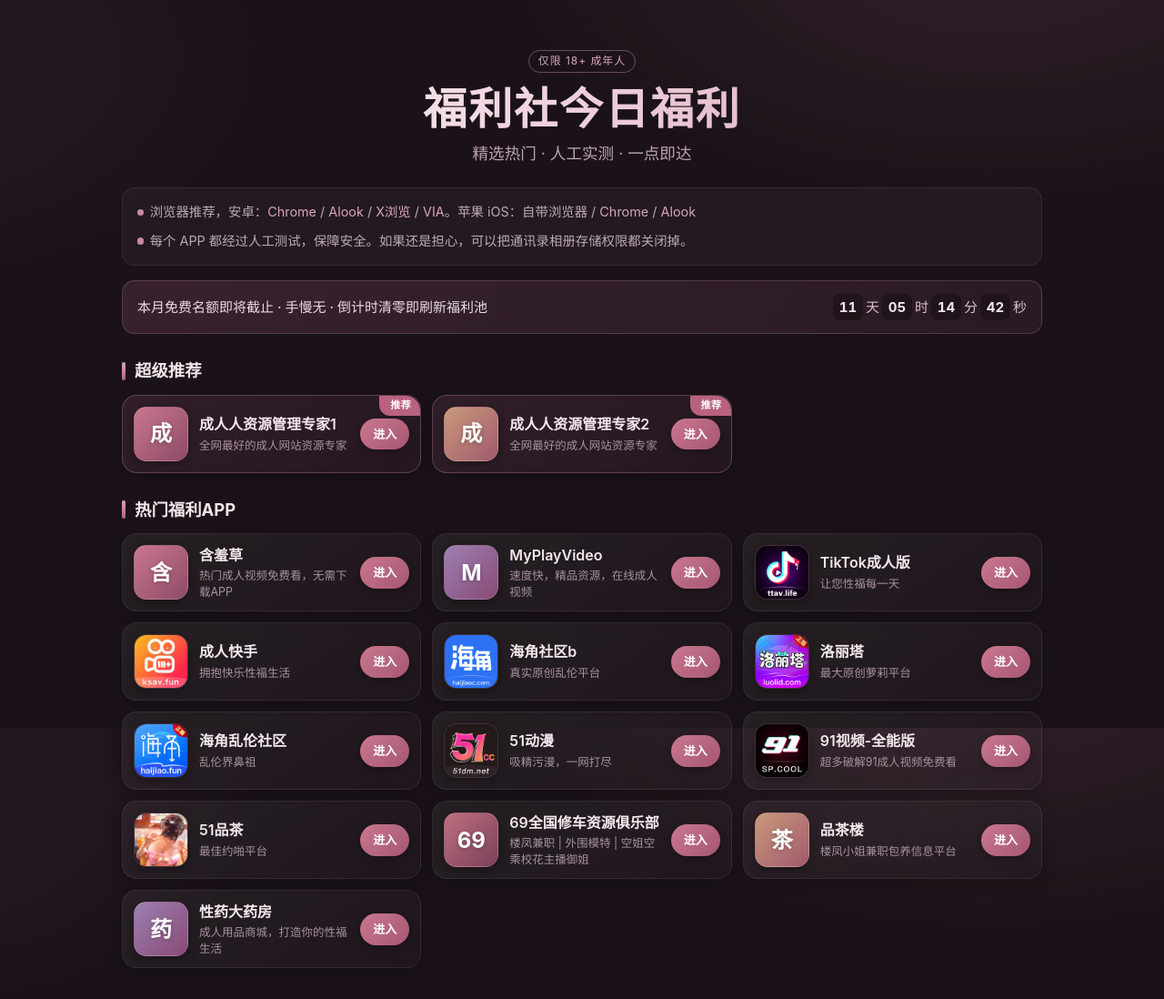
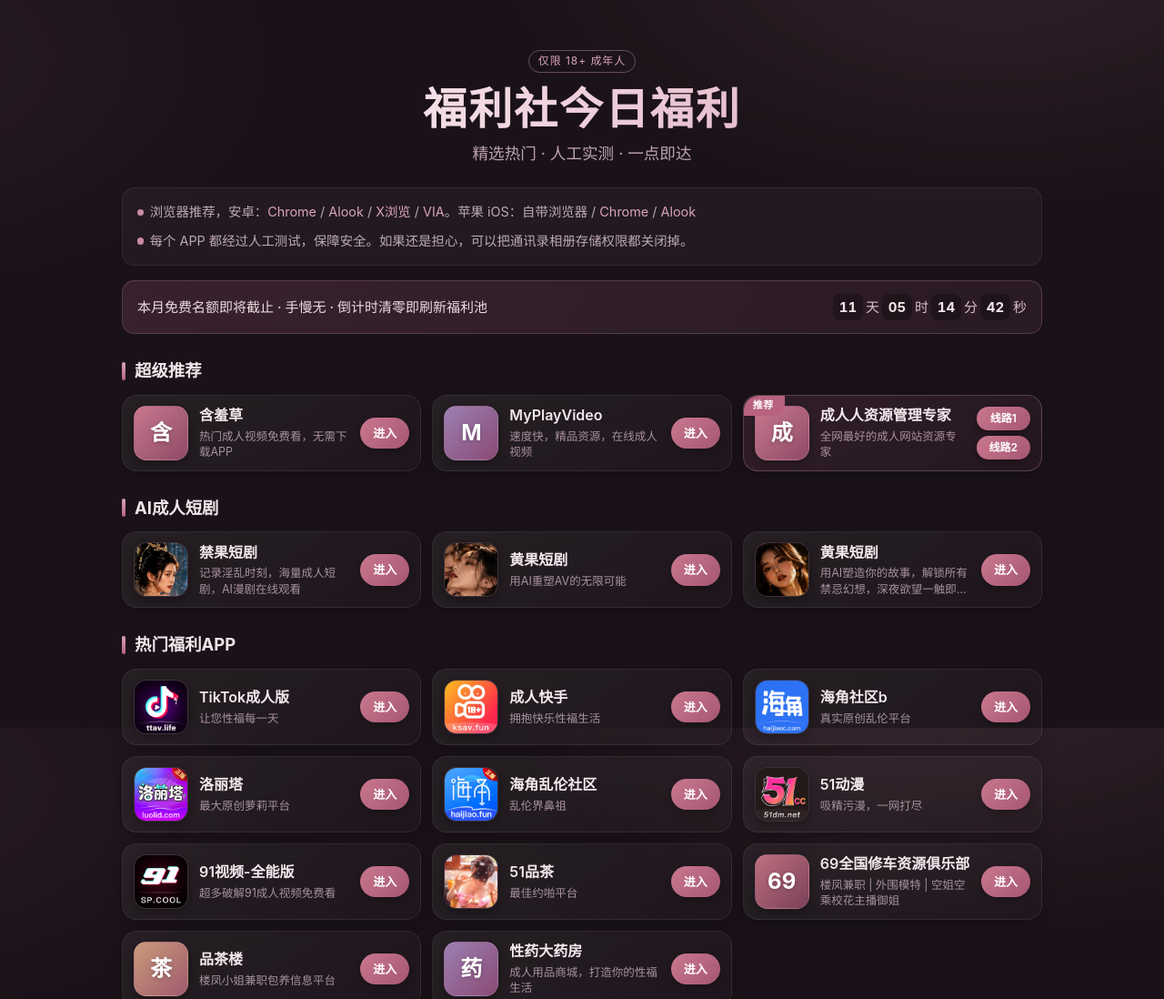
Before and after one commit to idashusite/fulishe, a plain HTML site: page index.html in a window 1280 px wide. Shown: the top 1098 px of the page at 91% size. Drawn offline with Linux system fonts and the light colour scheme.

Commit message:
Update index.html

```diff
--- a/index.html
+++ b/index.html
@@ -125,7 +125,7 @@ h1{
 .card{
   position:relative;
   display:flex;align-items:center;gap:12px;
-  min-height:84px;
+  height:84px;box-sizing:border-box;
   padding:12px;
   overflow:hidden;
   border:1px solid rgba(255,255,255,.07);
@@ -192,6 +192,10 @@ h1{
   border-color:rgba(217,163,185,.28);
   background:linear-gradient(145deg,rgba(190,110,140,.14),rgba(100,55,85,.14));
 }
+.card--dual:hover{transform:none}
+.card--dual .tag{right:auto;left:0;border-radius:16px 0 12px 0;padding:2px 12px 3px 10px}
+.go-group{flex:0 0 auto;display:flex;flex-direction:column;gap:6px;position:relative;z-index:1;text-align:center}
+.go-group .go{text-decoration:none;padding:4px 14px;font-size:12px;line-height:18px}
 .card--hot .card-title{color:#f6e6ed}
 .tag{
   position:absolute;top:0;right:0;
@@ -246,34 +250,6 @@ h1{
     <h2 id="rec-title">超级推荐</h2>
     <ul class="grid">
       <li>
-        <a class="card card--hot" href="https://www.idashu.sbs" target="_blank" rel="noopener noreferrer">
-          <span class="tag">推荐</span>
-          <span class="ico ico--txt" aria-hidden="true">成</span>
-          <span class="card-body">
-            <span class="card-title">成人人资源管理专家1</span>
-            <span class="card-desc">全网最好的成人网站资源专家</span>
-          </span>
-          <span class="go">进入</span>
-        </a>
-      </li>
-      <li>
-        <a class="card card--hot" href="https://www.idashu.site" target="_blank" rel="noopener noreferrer">
-          <span class="tag">推荐</span>
-          <span class="ico ico--txt ico--b" aria-hidden="true">成</span>
-          <span class="card-body">
-            <span class="card-title">成人人资源管理专家2</span>
-            <span class="card-desc">全网最好的成人网站资源专家</span>
-          </span>
-          <span class="go">进入</span>
-        </a>
-      </li>
-    </ul>
-  </section>
-
-  <section class="fuli" aria-labelledby="hot-title">
-    <h2 id="hot-title">热门福利APP</h2>
-    <ul class="grid">
-      <li>
         <a class="card" href="https://www.7fkdo.com?id=395348406" target="_blank" rel="noopener noreferrer">
           <span class="ico ico--txt" aria-hidden="true">含</span>
           <span class="card-body">
@@ -293,6 +269,62 @@ h1{
           <span class="go">进入</span>
         </a>
       </li>
+      <li>
+        <div class="card card--hot card--dual">
+          <span class="tag">推荐</span>
+          <span class="ico ico--txt" aria-hidden="true">成</span>
+          <span class="card-body">
+            <span class="card-title">成人人资源管理专家</span>
+            <span class="card-desc">全网最好的成人网站资源专家</span>
+          </span>
+          <span class="go-group">
+            <a class="go" href="https://www.idashu.sbs" target="_blank" rel="noopener noreferrer">线路1</a>
+            <a class="go" href="https://www.idashu.site" target="_blank" rel="noopener noreferrer">线路2</a>
+          </span>
+        </div>
+      </li>
+    </ul>
+  </section>
+
+  <section class="fuli" aria-labelledby="hot-title">
+    <h2 id="hot-title">AI成人短剧</h2>
+    <ul class="grid">
+      <li>
+        <a class="card" href="https://55bccf.xi06v19m.cc/chan/jgdj0166/ajgYd" target="_blank" rel="noopener noreferrer">
+          <img class="ico" src="img/02ea255f3e19c4e6dddcc4ddf0b30e23.png" width="60" height="60" alt="TikTok成人版" loading="lazy" decoding="async">
+          <span class="card-body">
+            <span class="card-title">禁果短剧</span>
+            <span class="card-desc">记录淫乱时刻，海量成人短剧，AI漫剧在线观看</span>
+          </span>
+          <span class="go">进入</span>
+        </a>
+      </li>
+      <li>
+        <a class="card" href="https://a6555b.hr95e08v.cc/chan/ak0432/azZwW" target="_blank" rel="noopener noreferrer">
+          <img class="ico" src="img/83111abac57c97701ebf450150820030.png" width="60" height="60" alt="TikTok成人版" loading="lazy" decoding="async">
+          <span class="card-body">
+            <span class="card-title">黄果短剧</span>
+            <span class="card-desc">用AI重塑AV的无限可能</span>
+          </span>
+          <span class="go">进入</span>
+        </a>
+      </li>
+      <li>
+        <a class="card" href="https://bcc7c.ov39i42s.cc/chan/ak0399/apRgn" target="_blank" rel="noopener noreferrer">
+          <img class="ico" src="img/d7b81e9f99979664c403068af7f97399.png" width="60" height="60" alt="TikTok成人版" loading="lazy" decoding="async">
+          <span class="card-body">
+            <span class="card-title">黄果短剧</span>
+            <span class="card-desc">用AI塑造你的故事，解锁所有禁忌幻想，深夜欲望一触即燃！</span>
+          </span>
+          <span class="go">进入</span>
+        </a>
+      </li>
+    </ul>
+  </section>
+
+  <section class="fuli" aria-labelledby="hot-title">
+    <h2 id="hot-title">热门福利APP</h2>
+    <ul class="grid">
       <li>
         <a class="card" href="https://19bff4.gt64j15s.com/chan/GS2222/h6NcH" target="_blank" rel="noopener noreferrer">
           <img class="ico" src="img/2024020612242674010.jpg" width="60" height="60" alt="TikTok成人版" loading="lazy" decoding="async">
```
